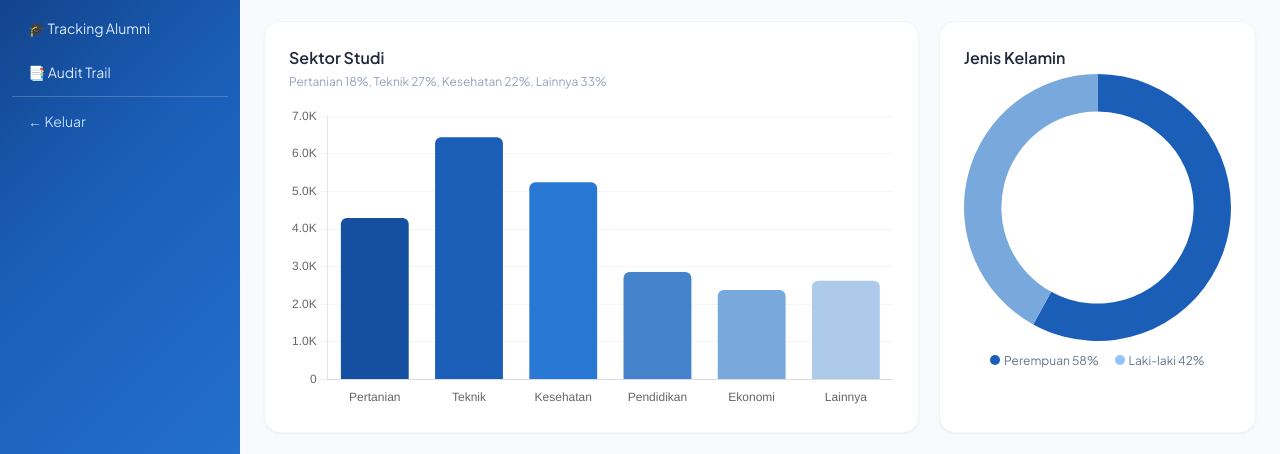
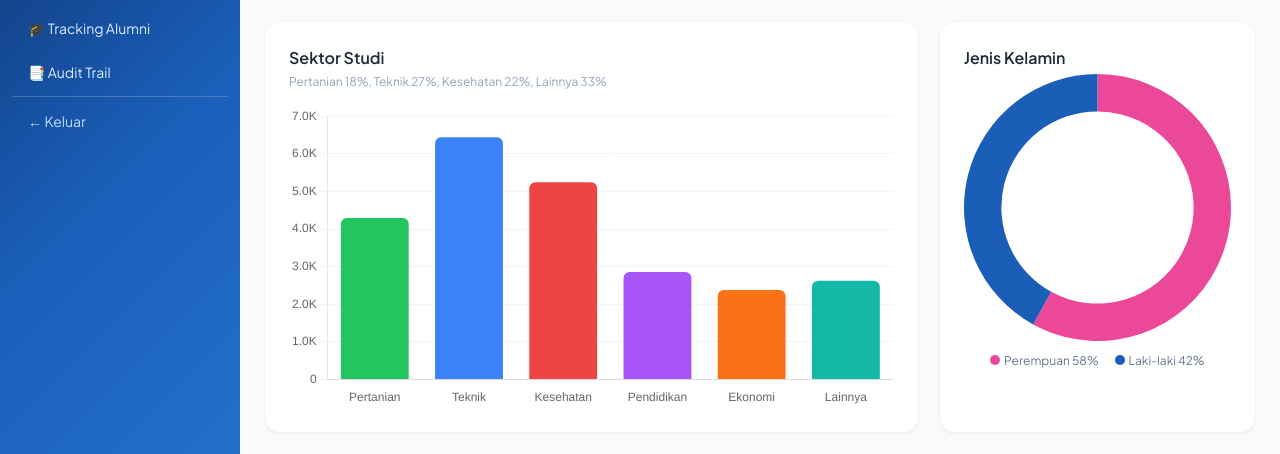
Before and after one commit to Althair-S/Althair-S.github.io, a plain HTML site: page dashboard-pimpinan.html in a window 1280 px wide. Shown: the part 317-771 px from the top of the page. Drawn offline with nearby package versions, Linux system fonts and the light colour scheme.

Commit message:
feat : perbaharui warna chartnya

```diff
--- a/dashboard-pimpinan.html
+++ b/dashboard-pimpinan.html
@@ -107,8 +107,8 @@
       <h3 class="font-semibold text-slate-800 mb-1">Jenis Kelamin</h3>
       <canvas id="donutChart" height="160"></canvas>
       <div class="flex justify-center gap-4 mt-3 text-xs text-slate-500">
-        <span><span class="inline-block w-2.5 h-2.5 rounded-full bg-sulteng-500 mr-1"></span>Perempuan 58%</span>
-        <span><span class="inline-block w-2.5 h-2.5 rounded-full bg-blue-300 mr-1"></span>Laki-laki 42%</span>
+        <span><span class="inline-block w-2.5 h-2.5 rounded-full mr-1" style="background:#ec4899"></span>Perempuan 58%</span>
+        <span><span class="inline-block w-2.5 h-2.5 rounded-full mr-1" style="background:#1a5eb8"></span>Laki-laki 42%</span>
       </div>
     </div>
   </div>
@@ -347,13 +347,13 @@ window.addEventListener('load', function() {
     type: 'bar',
     data: {
       labels: ['Pertanian', 'Teknik', 'Kesehatan', 'Pendidikan', 'Ekonomi', 'Lainnya'],
-      datasets: [{ label: 'Penerima', data: [4292, 6438, 5246, 2861, 2384, 2624], backgroundColor: ['#154fa0','#1a5eb8','#2878d4','#4482cc','#79a8dd','#aecaeb'], borderRadius: 6 }]
+      datasets: [{ label: 'Penerima', data: [4292, 6438, 5246, 2861, 2384, 2624], backgroundColor: ['#22c55e','#3b82f6','#ef4444','#a855f7','#f97316','#14b8a6'], borderRadius: 6 }]
     },
     options: { responsive: true, plugins: { legend: { display: false } }, scales: { y: { beginAtZero: true, grid: { color: '#f1f5f9' }, ticks: { callback: v => v >= 1000 ? (v/1000).toFixed(1)+'K' : v } }, x: { grid: { display: false } } } }
   });
   new Chart(document.getElementById('donutChart'), {
     type: 'doughnut',
-    data: { labels: ['Perempuan','Laki-laki'], datasets: [{ data: [58, 42], backgroundColor: ['#1a5eb8','#79a8dd'], borderWidth: 0, hoverOffset: 4 }] },
+    data: { labels: ['Perempuan','Laki-laki'], datasets: [{ data: [58, 42], backgroundColor: ['#ec4899','#1a5eb8'], borderWidth: 0, hoverOffset: 4 }] },
     options: { responsive: true, cutout: '72%', plugins: { legend: { display: false } } }
   });
 });
```
